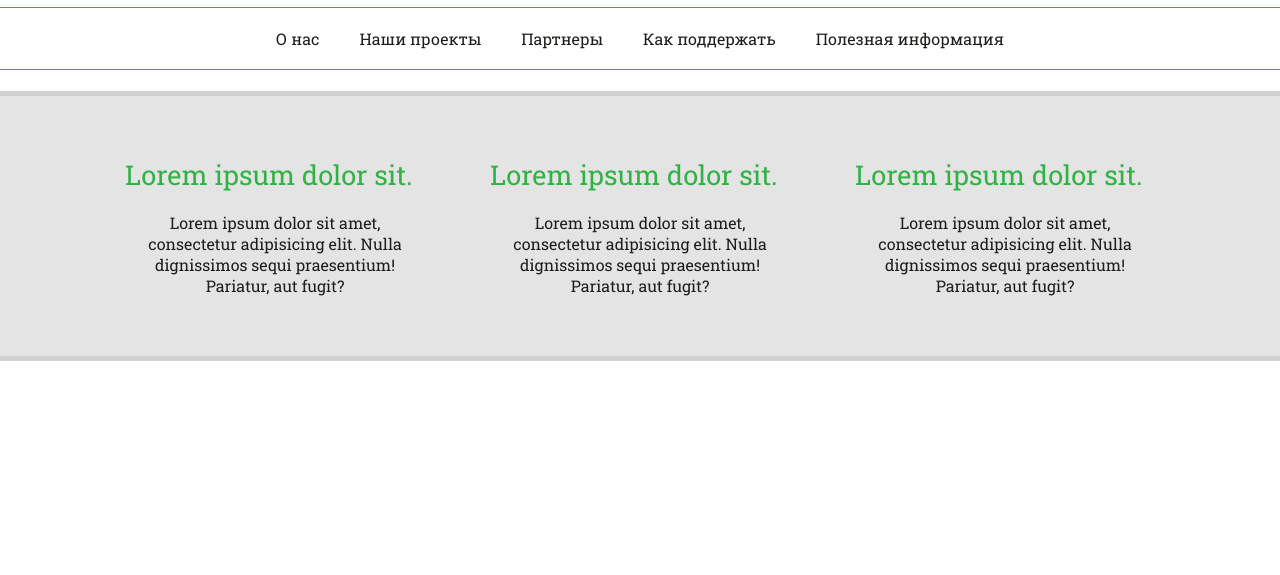
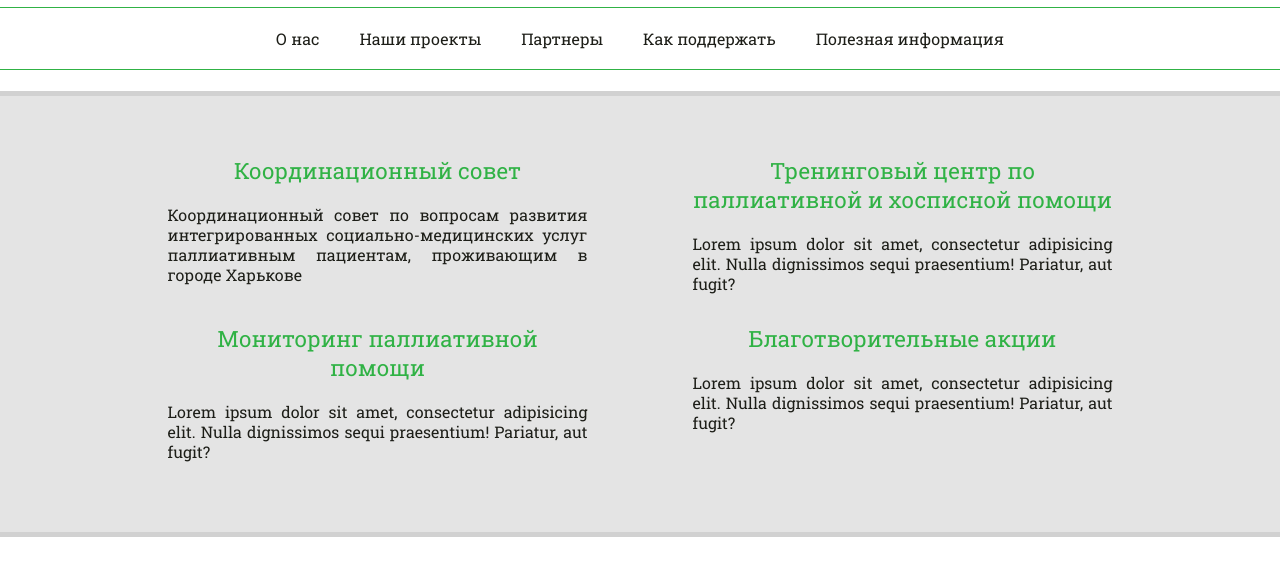
Before and after one commit to vladflip/care, a plain HTML site: page index.html in a window 1280 px wide. Shown: the part 213-788 px from the top of the page. Drawn offline with Linux system fonts and the light colour scheme.

Commit message:
projects update

```diff
--- a/assets/stylus/components/projects.styl
+++ b/assets/stylus/components/projects.styl
@@ -8,33 +8,41 @@
 	.container
 
 		display flex
-		justify-content space-between
+		flex-wrap wrap
+		flex 1 auto
+		justify-content space-around
 
 
 .project
-	width 300px
-	cursor pointer
+	width 420px
 	padding 10px
-	position relative
+	margin 0 30px
 
-	&:after
-		content ''
-		position absolute
-		left 0
-		right 0
-		bottom -10px
-		height 0
-		background-color $green
-		transition height 300ms ease-in-out
+	&_container
+		cursor pointer
+		position relative
+		padding-bottom 10px
 
-	&:hover&:after
-		height 5px
+		&:after
+			content ''
+			position absolute
+			left 0
+			right 0
+			bottom -10px
+			height 0
+			background-color $green
+			transition height 300ms ease-in-out
+
+		&:hover:after
+			height 5px
 
 	&_header
-		font-size 1.7em
+		font-size 1.4em
 		color $green
+		text-align center
 
 	&_excerpt
 		color #1D1E18
 		margin-top 20px
-		text-align center
+		text-align justify
+		line-height 20px
--- a/css/style.css
+++ b/css/style.css
@@ -111,17 +111,27 @@ a {
   display: -webkit-flex;
   display: -ms-flexbox;
   display: flex;
-  -webkit-justify-content: space-between;
-      -ms-flex-pack: justify;
-          justify-content: space-between;
+  -webkit-flex-wrap: wrap;
+      -ms-flex-wrap: wrap;
+          flex-wrap: wrap;
+  -webkit-flex: 1 auto;
+      -ms-flex: 1 auto;
+          flex: 1 auto;
+  -webkit-justify-content: space-around;
+      -ms-flex-pack: distribute;
+          justify-content: space-around;
 }
 .project {
-  width: 300px;
+  width: 420px;
+  padding: 10px;
+  margin: 0 30px;
+}
+.project_container {
   cursor: pointer;
-  padding: 10px;
   position: relative;
+  padding-bottom: 10px;
 }
-.project:after {
+.project_container:after {
   content: '';
   position: absolute;
   left: 0;
@@ -131,15 +141,17 @@ a {
   background-color: #30b245;
   transition: height 300ms ease-in-out;
 }
-.project:hover.project:after {
+.project_container:hover:after {
   height: 5px;
 }
 .project_header {
-  font-size: 1.7em;
+  font-size: 1.4em;
   color: #30b245;
+  text-align: center;
 }
 .project_excerpt {
   color: #1d1e18;
   margin-top: 20px;
-  text-align: center;
+  text-align: justify;
+  line-height: 20px;
 }
--- a/index.html
+++ b/index.html
@@ -54,25 +54,51 @@
 	<div class="projects">
 		<div class="container">
 			<div class="project">
-				<div class="project_header">Lorem ipsum dolor sit.</div>
+				<div class="project_container">
+					<div class="project_header">
+						Координационный совет
+					</div>
+					<div class="project_excerpt">
+						Координационный совет по вопросам развития интегрированных социально-медицинских услуг паллиативным пациентам, проживающим в городе Харькове
+					</div>
+				</div>
+			</div>
+			<div class="project">
+				<div class="project_container">
+					<div class="project_header">
+						Тренинговый центр по паллиативной и хосписной помощи
+					</div>
 					<div class="project_excerpt">
 						Lorem ipsum dolor sit amet, consectetur adipisicing elit. Nulla dignissimos sequi praesentium! Pariatur, aut fugit?
 					</div>
 				</div>
+			</div>
 			<div class="project">
-				<div class="project_header">Lorem ipsum dolor sit.</div>
+				<div class="project_container">
+					<div class="project_header">
+						Мониторинг паллиативной помощи
+					</div>
 					<div class="project_excerpt">
 						Lorem ipsum dolor sit amet, consectetur adipisicing elit. Nulla dignissimos sequi praesentium! Pariatur, aut fugit?
 					</div>
 				</div>
+			</div>
 			<div class="project">
-				<div class="project_header">Lorem ipsum dolor sit.</div>
+				<div class="project_container">
+					<div class="project_header">
+						Благотворительные акции
+					</div>
 					<div class="project_excerpt">
 						Lorem ipsum dolor sit amet, consectetur adipisicing elit. Nulla dignissimos sequi praesentium! Pariatur, aut fugit?
 					</div>
 				</div>
 			</div>
 		</div>
+	</div>
+
+	<div class="footer">
+
+	</div>
 
 </body>
 </html>
```
Lines whose indentation alone changed are shown as unchanged.
